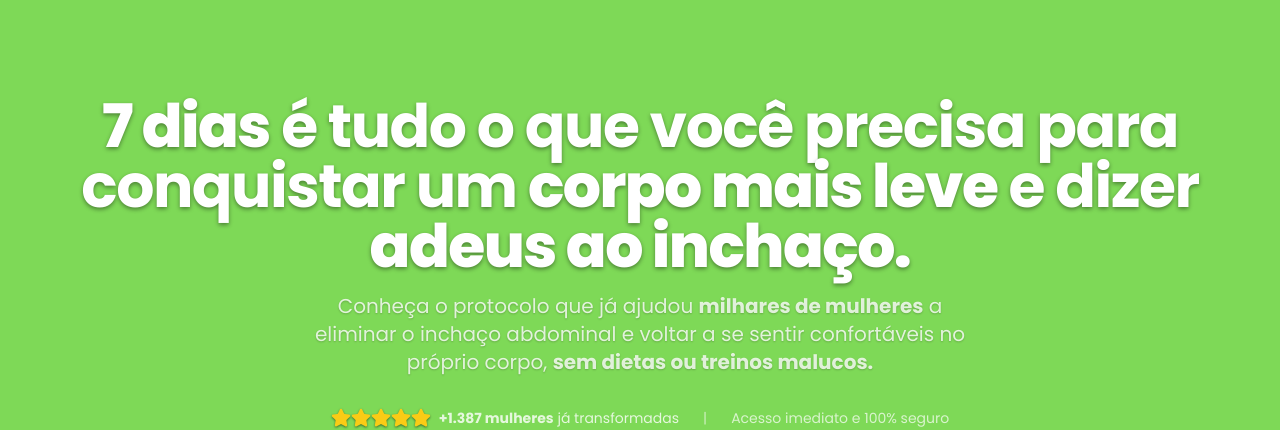
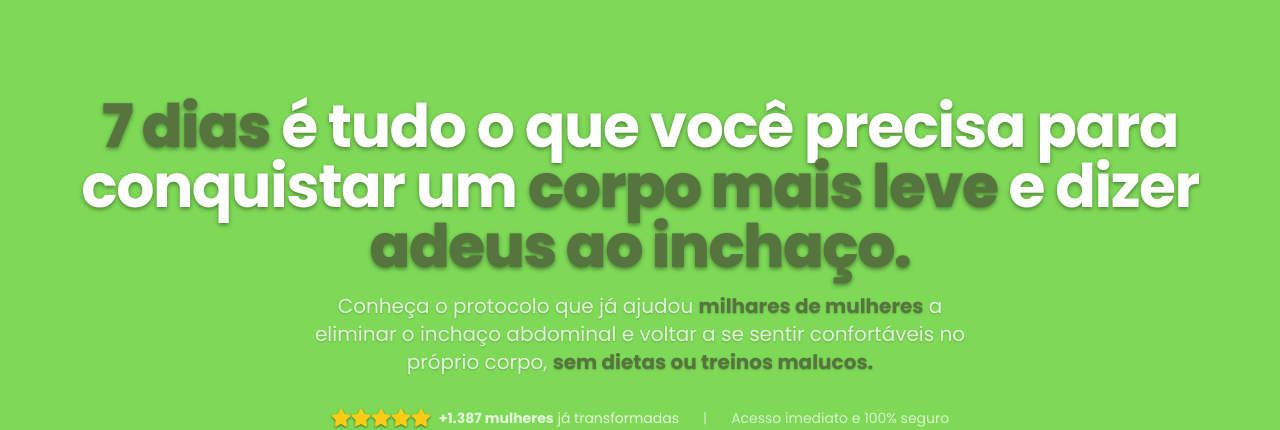
Before and after one commit to batatafaver/desinchafoodmap, a Next.js app: page / in a window 1280 px wide. Shown: the top 430 px of the page. Built offline with nearby package versions, Linux system fonts and the light colour scheme.

Commit message:
coloque um tom de verde mais escuro no texto para destacar as palavras i

```diff
--- a/src/components/landing/Hero.tsx
+++ b/src/components/landing/Hero.tsx
@@ -26,10 +26,10 @@ export default function Hero() {
           <div className="container mx-auto px-4">
             <div className="text-center text-white">
               <h1 className="font-headline text-2xl sm:text-3xl font-bold tracking-tight [text-shadow:0_1px_3px_rgba(0,0,0,0.4)]">
-                <span className="font-extrabold">7 dias</span> é tudo o que você precisa para conquistar um <span className="font-extrabold">corpo mais leve</span> e dizer <span className="font-extrabold">adeus ao inchaço.</span>
+                <span className="font-extrabold text-accent">7 dias</span> é tudo o que você precisa para conquistar um <span className="font-extrabold text-accent">corpo mais leve</span> e dizer <span className="font-extrabold text-accent">adeus ao inchaço.</span>
               </h1>
               <p className="mt-4 mx-auto max-w-2xl text-sm sm:text-base text-white/80 [text-shadow:0_1px_2px_rgba(0,0,0,0.2)]">
-                Conheça o protocolo que já ajudou <span className="font-bold">milhares de mulheres</span> a eliminar o inchaço abdominal e voltar a se sentir confortáveis no próprio corpo, <span className="font-bold">sem dietas ou treinos malucos.</span>
+                Conheça o protocolo que já ajudou <span className="font-bold text-accent">milhares de mulheres</span> a eliminar o inchaço abdominal e voltar a se sentir confortáveis no próprio corpo, <span className="font-bold text-accent">sem dietas ou treinos malucos.</span>
               </p>
               <div className="mt-6 flex flex-col items-center justify-center gap-2">
                 <div className="flex items-center gap-2 text-sm">
@@ -54,10 +54,10 @@ export default function Hero() {
         <div className="container mx-auto grid max-w-7xl grid-cols-1 items-center gap-8 px-4">
           <div className="text-center text-white">
             <h1 className="font-headline text-4xl md:text-5xl lg:text-6xl font-bold tracking-tight [text-shadow:0_2px_4px_rgba(0,0,0,0.4)]">
-              <span className="font-extrabold">7 dias</span> é tudo o que você precisa para conquistar um <span className="font-extrabold">corpo mais leve</span> e dizer <span className="font-extrabold">adeus ao inchaço.</span>
+              <span className="font-extrabold text-accent">7 dias</span> é tudo o que você precisa para conquistar um <span className="font-extrabold text-accent">corpo mais leve</span> e dizer <span className="font-extrabold text-accent">adeus ao inchaço.</span>
             </h1>
             <p className="mt-4 mx-auto max-w-2xl text-lg md:text-xl text-white/80 [text-shadow:0_1px_2px_rgba(0,0,0,0.2)]">
-              Conheça o protocolo que já ajudou <span className="font-bold">milhares de mulheres</span> a eliminar o inchaço abdominal e voltar a se sentir confortáveis no próprio corpo, <span className="font-bold">sem dietas ou treinos malucos.</span>
+              Conheça o protocolo que já ajudou <span className="font-bold text-accent">milhares de mulheres</span> a eliminar o inchaço abdominal e voltar a se sentir confortáveis no próprio corpo, <span className="font-bold text-accent">sem dietas ou treinos malucos.</span>
             </p>
             <div className="mt-8 flex flex-col items-center justify-center gap-2 md:flex-row md:justify-center md:gap-6">
               <div className="flex items-center gap-2 text-sm">
```
